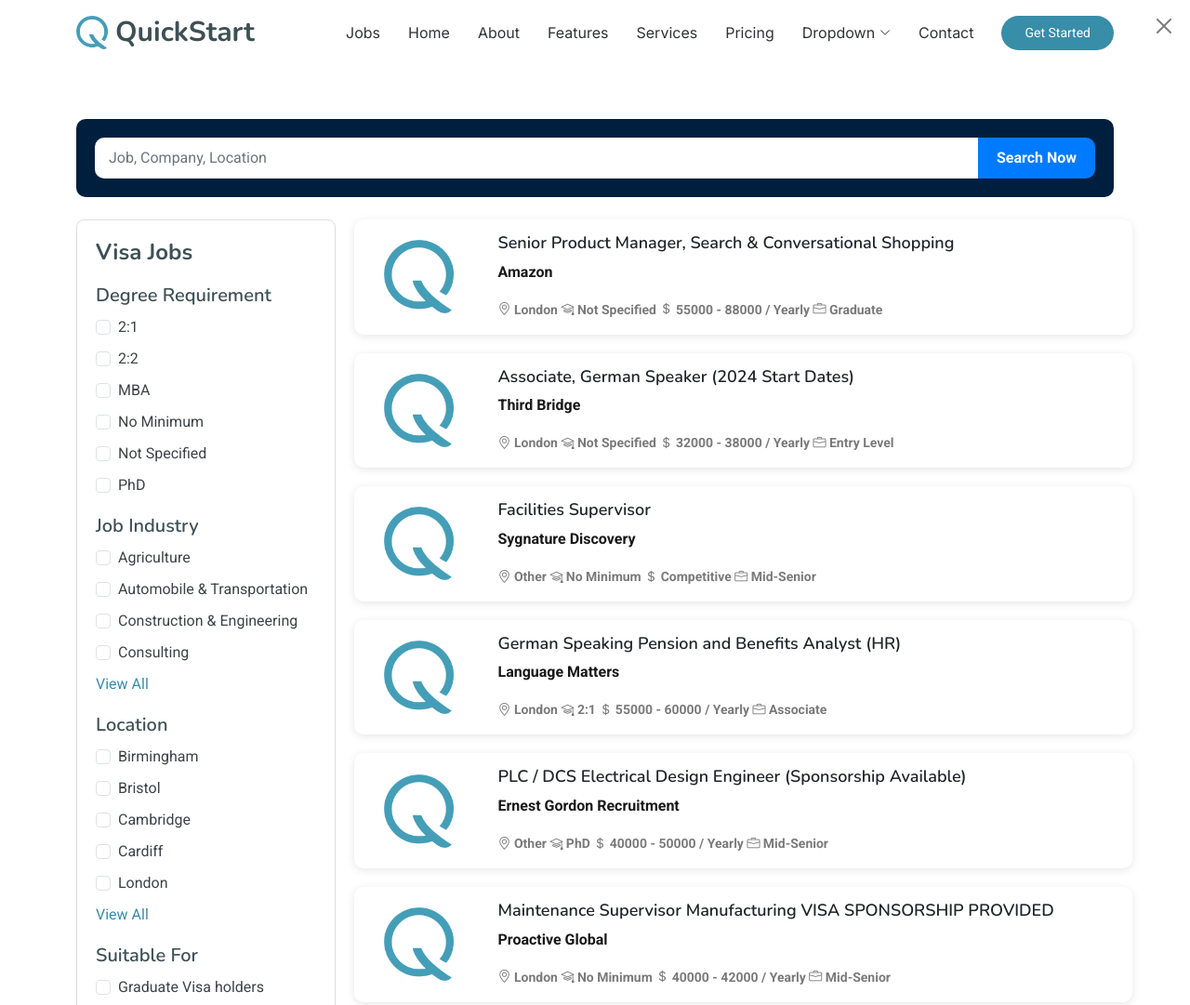
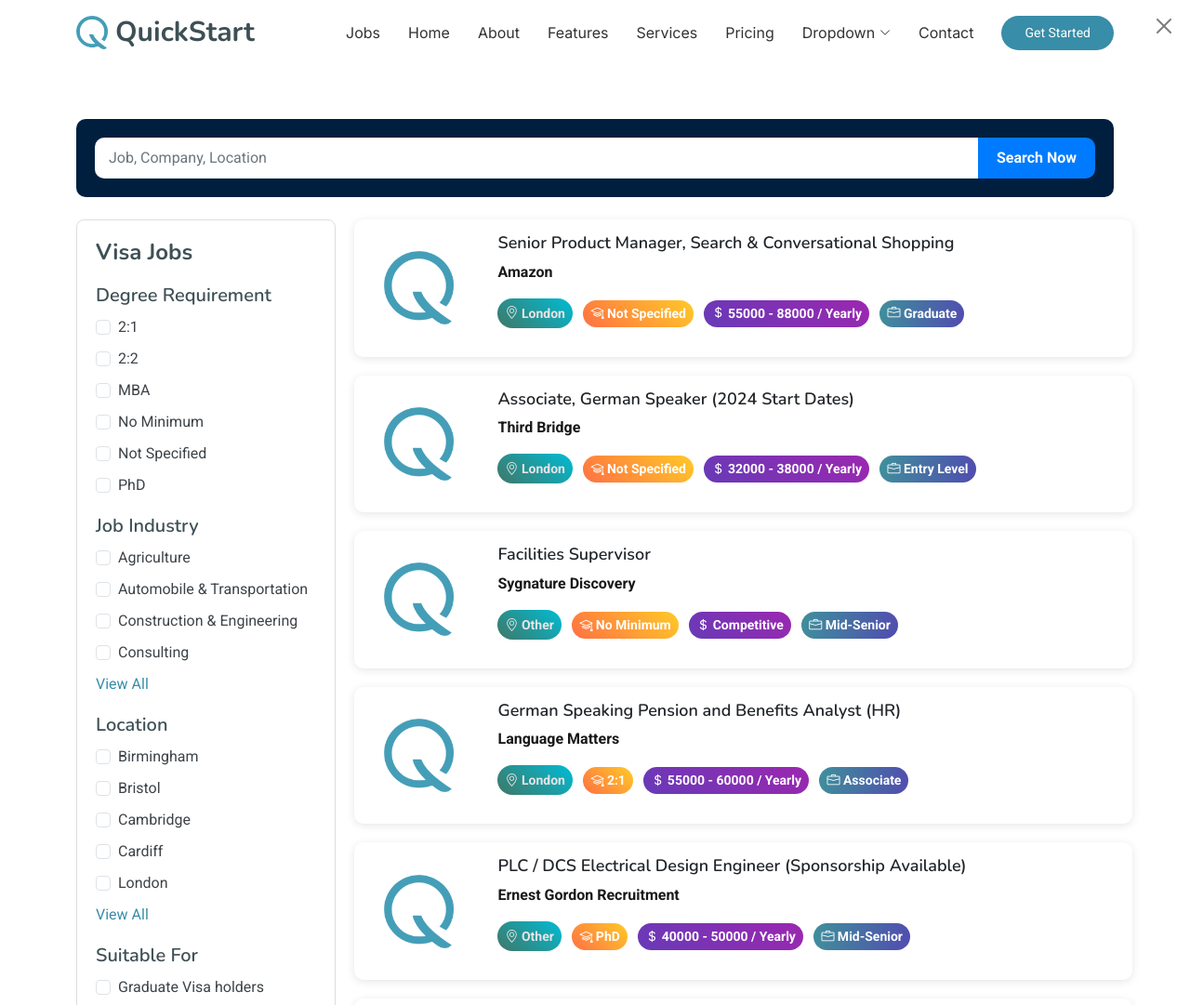
Before and after one commit to Degergokalp/uk_visa_jobs, a plain HTML site: page jobs.html in a window 1280 px wide. Shown: the top 1081 px of the page at 93% size. Drawn offline with nearby package versions, Linux system fonts and the light colour scheme.

Commit message:
updated colors

```diff
--- a/assets/css/jobs.css
+++ b/assets/css/jobs.css
@@ -71,7 +71,8 @@
 
 
 .job-details {
-    color: rgb(122, 122, 122);
+    color: rgb(236, 227, 227);
+    font-weight: bolder;
 }
 
 #job-list .card .card-text {
--- a/assets/js/main.js
+++ b/assets/js/main.js
@@ -222,10 +222,21 @@
                       <p class="card-text">${job.company}</p>
                       <p class="card-text">
                         <small class="job-details">
+                          <div style="display: inline-block; padding: 4px 8px; border-radius: 16px; background: linear-gradient(400deg, #407767, #00BCD4); color: black; margin-right: 8px;">
                             <i class="bi bi-geo-alt"></i> ${job.location}
+                          </div>
+
+                          <div style="display: inline-block; padding: 4px 8px; border-radius: 16px; background: linear-gradient(45deg, #FF7043, #FFCA28); color: white; margin-right: 8px;">
                             <i class="bi bi-mortarboard"></i> ${job.degree_requirement}
+                          </div>
+
+                          <div style="display: inline-block; padding: 4px 8px; border-radius: 16px; background: linear-gradient(45deg, #673AB7, #9C27B0); color: white; margin-right: 8px;">
                             <i class="bi bi-currency-dollar"></i> ${job.salary}
+                          </div>
+
+                          <div style="display: inline-block; padding: 4px 8px; border-radius: 16px; background: linear-gradient(280deg, #514caf, #3f909b); color: white; margin-right: 8px;">
                             <i class="bi bi-briefcase"></i> ${job.job_type}
+                          </div>
                         </small>
                       </p>
                     </div>
```
Lines whose indentation alone changed are shown as unchanged.
